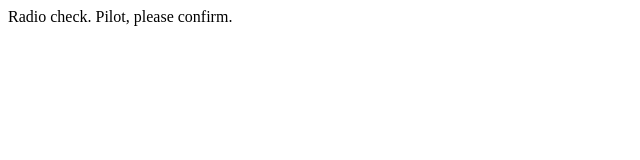
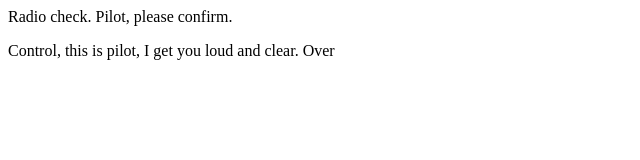
Before and after one commit to mmille014/repo, a plain HTML site: page index.html in a window 1280 px wide. Shown: the whole page, without its empty margins (0-640 px from the left). Drawn offline with Linux system fonts and the light colour scheme.

Commit message:
Added second line to log.

```diff
--- a/index.html
+++ b/index.html
@@ -1,5 +1,6 @@
 <html>
 <body>
    <p>Radio check. Pilot, please confirm.</p>
+	<p>Control, this is pilot, I get you loud and clear. Over</p>
 </body>
 </html>
```
